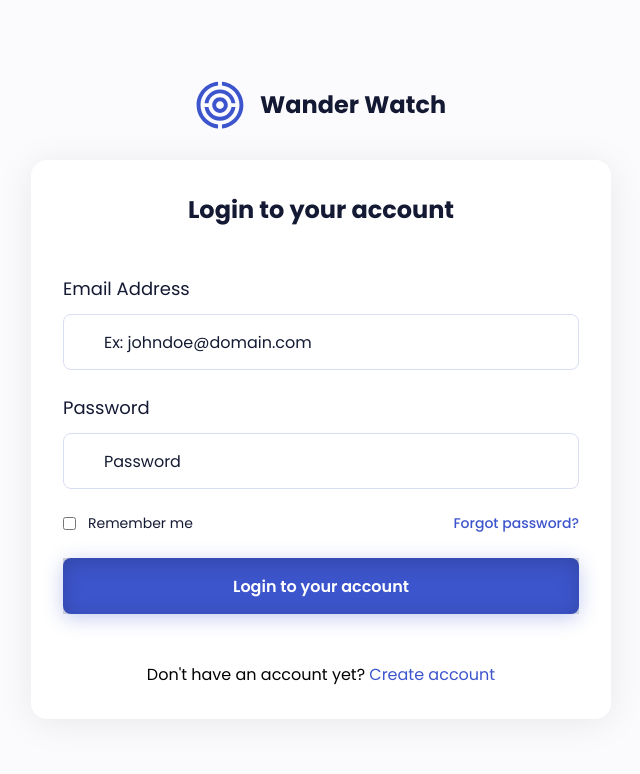
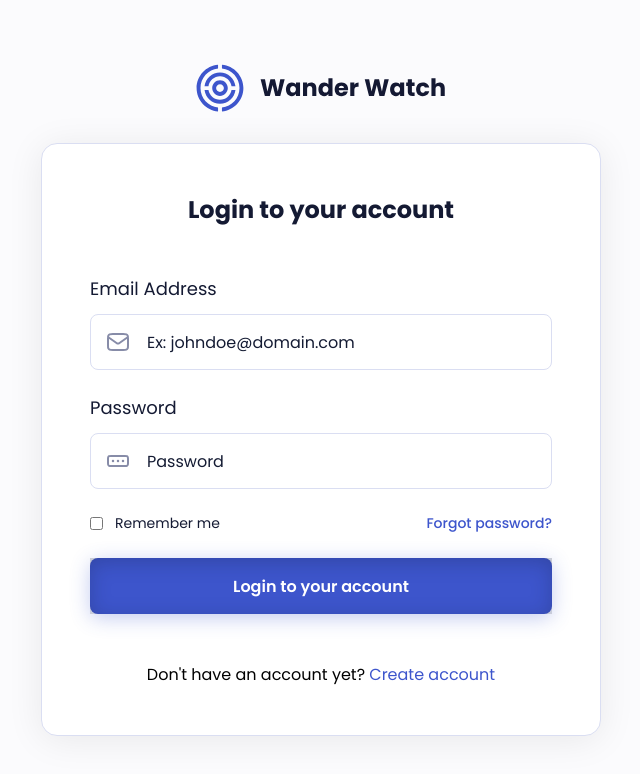
Before and after one commit to john-shaibu/wander-watch, a React (Vite) app in the folder frontend-n/wander-watch/: page /login in a window 1280 px wide. Shown: the top 774 px of the page, without its empty margins (319-959 px from the left). Built offline with nearby package versions, Linux system fonts and the light colour scheme.

Commit message:
finalised the login page

```diff
--- a/frontend-n/wander-watch/src/App.css
+++ b/frontend-n/wander-watch/src/App.css
@@ -90,6 +90,7 @@ a{
   display: flex;
   align-items: center;
   justify-content: center;
+  padding: 1em;
 }
 
 input::placeholder{
--- a/frontend-n/wander-watch/src/assets/index.jsx
+++ b/frontend-n/wander-watch/src/assets/index.jsx
@@ -3,7 +3,9 @@ import WhiteLogo from './logoWhite.svg?react'
 import MailIcon from './mailIcon.svg?react'
 import PasscodeIcon from './passcodeIcon.svg?react'
 import FullLogo from './fullLogo.svg?react'
+import HidePasswordIcon from './HidePasswordIcon.svg?react'
+import ShowPasswordIcon from './ShowPasswordIcon.svg?react'
 
 
 
-export { BlackLogo, WhiteLogo, MailIcon, PasscodeIcon, FullLogo }
+export { BlackLogo, WhiteLogo, MailIcon, PasscodeIcon, FullLogo, HidePasswordIcon, ShowPasswordIcon }
--- a/frontend-n/wander-watch/src/pages/Login.jsx
+++ b/frontend-n/wander-watch/src/pages/Login.jsx
@@ -1,8 +1,13 @@
-import { FullLogo } from "../assets";
+import { FullLogo, MailIcon, PasscodeIcon } from "../assets";
 import { Link } from "react-router-dom";
 import '../styles/login.css'
 
+import { useState } from "react";
+
 const Login = () => {
+  const [password, setPassword] = useState("");
+  const [showPassword, setShowPassword] = useState(false);
+
   return (
     <>
       <div className="container">
@@ -15,11 +20,27 @@ const Login = () => {
             <form action="" method="post">
               <div>
                 <label htmlFor="user_email">Email Address</label>
-                <input type="email" name="user_email" id="user_email" placeholder="Ex: johndoe@domain.com" />
+                <div>
+                  <MailIcon />
+                  <input type="email" name="user_email" id="user_email" placeholder="Ex: johndoe@domain.com" />
+                </div>
               </div>
               <div>
                 <label htmlFor="user_password">Password</label>
-                <input type="password" name="user_password" id="user_password" placeholder="Password" />
+                <div>
+                  <PasscodeIcon className='passcodeIcons' />
+                  <input type= {
+                      showPassword ? "text" : "password"
+                    }
+                    value={password}
+                    onChange={(e) =>
+                        setPassword(e.target.value)
+                    }
+                    name="user_password"
+                    id="user_password"
+                    placeholder="Password"
+                  />
+                </div>
               </div>
               <div className="other_login_form_actions">
                 <div className="remember_me_checkbox">
--- a/frontend-n/wander-watch/src/styles/login.css
+++ b/frontend-n/wander-watch/src/styles/login.css
@@ -4,12 +4,12 @@
     align-items: center;
     flex-direction: column;
     gap: var(--space-2xl);
-    max-width: 580px;
+    max-width: 560px;
     width: 100%;
 }
 .formContainer{
     background-color: var(--color-lightest);
-    padding: var(--space-4xl);
+    padding: var(--space-largest);
     display: flex;
     align-items: center;
     flex-direction: column;
@@ -18,6 +18,7 @@
     border-radius: 16px;
     width: 100%;
     box-shadow: 0 4px 36px rgba(0, 0, 0, 8%);
+    border: 1px solid var(--color-border);
 
 }
 .formContainer > h2{
@@ -40,16 +41,26 @@ form > div > label{
     font-size: var(--font-md);
     color: var(--color-darkest);
 }
-form > div > input{
+form > div:not(.other_login_form_actions) > div{
+    position: relative;
+}
+form > div > div > input{
     height: 56px;
     border: 1px solid var(--color-border);
     border-radius: 8px;
-    padding-inline: 40px 16px;
+    padding-inline: 56px 16px;
     outline: 2px solid transparent;
     transition: all .3s;
     font-size: var(--font-base);
+    width: 100%;
 }
-form > div > input:focus{
+form > div > div > svg{
+    position: absolute;
+    top: 16px;
+    left: 16px;
+}
+
+form > div > div > input:focus{
     outline-color: var(--bg-primary);
 }
 
```
Also changed, not shown: frontend-n/wander-watch/src/assets/HidePasswordIcon.svg (added), frontend-n/wander-watch/src/assets/ShowPasswordIcon.svg (added).
